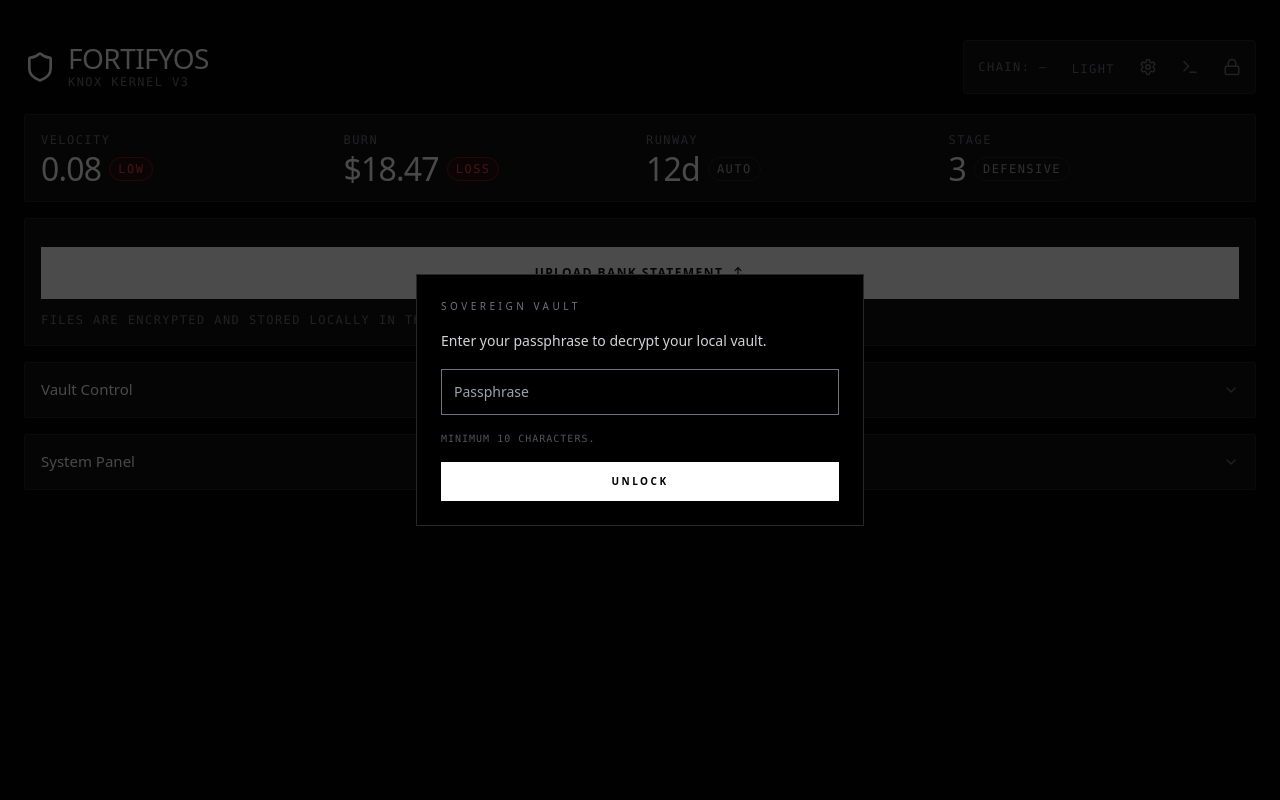
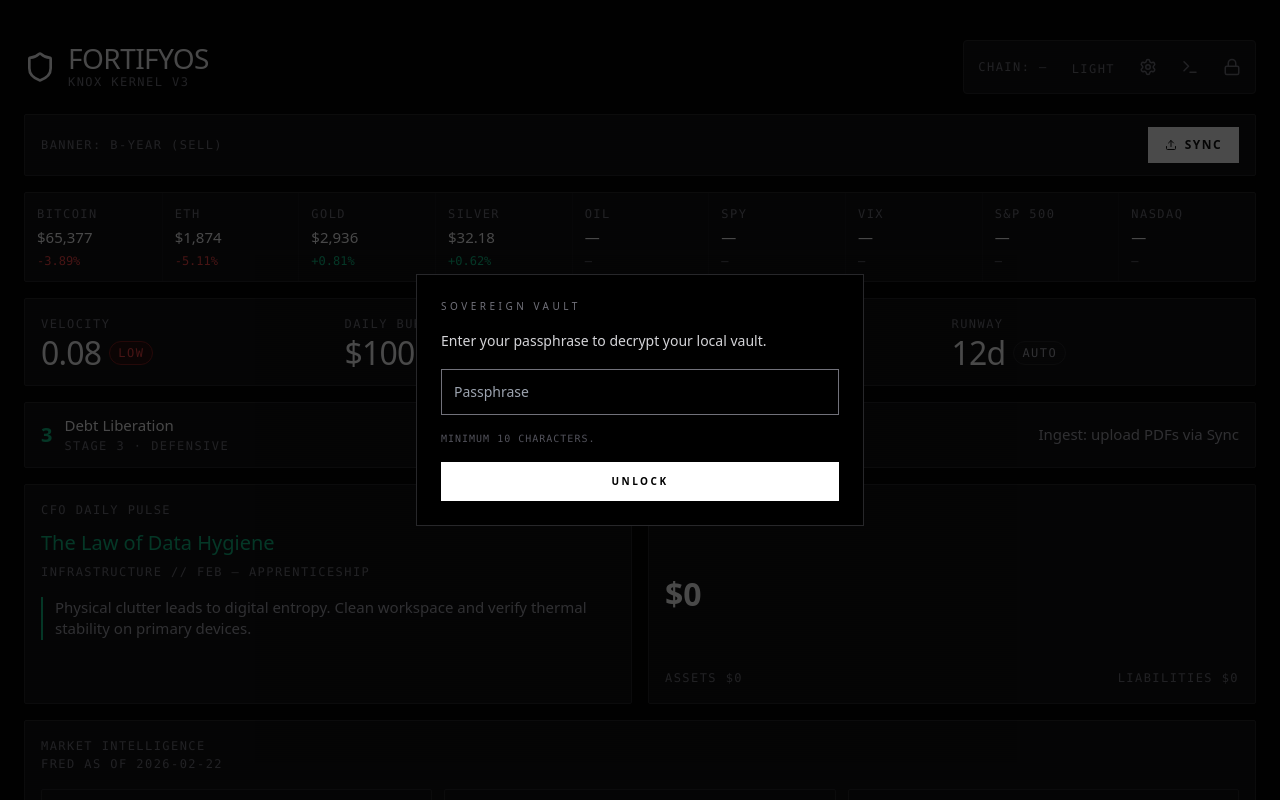
Before and after one commit to fortifyos/fortifyos, a React (Vite) app: page / in a window 1280 px wide. Both pictures are taken after a click on the button "ENTER FORTIFYOS". Shown: the top 800 px of the page. Built offline with nearby package versions, Linux system fonts and the light colour scheme.

Commit message:
Reintroduce v2 command-center shell while keeping v3 security flows

```diff
--- a/src/App.jsx
+++ b/src/App.jsx
@@ -426,16 +426,6 @@ function DashboardView({ isMobile, onBack, theme, onToggleTheme }) {
       </header>
 
       <div className="space-y-4">
-        <div className="app-panel rounded-sm p-4">
-          <div className="grid grid-cols-4 gap-3">
-            <StatusMetric label="Velocity" value={String(velocity.value)} badge={velocity.trend} tone="warn" />
-            <StatusMetric label="Burn" value="$18.47" badge="LOSS" tone="warn" />
-            <StatusMetric label="Runway" value={`${runway.days}d`} badge={runway.mode} tone="ok" />
-            <StatusMetric label="Stage" value={String(stage)} badge={posture} tone="ok" />
-          </div>
-        </div>
-
-        <div className="app-panel rounded-sm p-4 space-y-3">
         <input
           ref={ingestInputRef}
           type="file"
@@ -459,12 +449,58 @@ function DashboardView({ isMobile, onBack, theme, onToggleTheme }) {
             e.target.value = '';
           }}
         />
-          <button onClick={handlePrimaryAction} className="w-full btn-primary px-6 py-4 type-meta font-bold hover:opacity-90 transition-all flex items-center justify-center gap-2">
-            {isVaultEmpty ? 'Restore From Backup' : 'Upload Bank Statement'} <Upload size={14} />
+
+        <div className="app-panel rounded-sm px-4 py-3 flex items-center justify-between gap-3">
+          <span className="type-meta txt-meta font-mono">Banner: B-Year (Sell)</span>
+          <button onClick={handlePrimaryAction} className="btn-primary px-4 py-2 type-meta font-bold flex items-center gap-2">
+            <Upload size={12} /> Sync
           </button>
-          <p className="type-meta txt-meta font-mono">
-            Files are encrypted and stored locally in this browser.
-          </p>
+        </div>
+
+        <div className="app-panel rounded-sm p-0 overflow-hidden">
+          <div className="grid grid-cols-3 md:grid-cols-9 divide-x divide-zinc-900">
+            {[
+              { k: 'BITCOIN', v: '$65,377', c: '-3.89%', t: 'down' },
+              { k: 'ETH', v: '$1,874', c: '-5.11%', t: 'down' },
+              { k: 'GOLD', v: '$2,936', c: '+0.81%', t: 'up' },
+              { k: 'SILVER', v: '$32.18', c: '+0.62%', t: 'up' },
+              { k: 'OIL', v: '—', c: '—', t: 'flat' },
+              { k: 'SPY', v: '—', c: '—', t: 'flat' },
+              { k: 'VIX', v: '—', c: '—', t: 'flat' },
+              { k: 'S&P 500', v: '—', c: '—', t: 'flat' },
+              { k: 'NASDAQ', v: '—', c: '—', t: 'flat' }
+            ].map((x) => (
+              <div key={x.k} className="p-3">
+                <p className="type-meta txt-meta font-mono">{x.k}</p>
+                <p className="type-body mt-1">{x.v}</p>
+                <p className={`text-xs font-mono mt-1 ${x.t === 'up' ? 'text-emerald-500' : x.t === 'down' ? 'text-red-500' : 'txt-meta'}`}>{x.c}</p>
+              </div>
+            ))}
+          </div>
+        </div>
+
+        <div className="app-panel rounded-sm p-4">
+          <div className="grid grid-cols-2 md:grid-cols-4 gap-4">
+            <StatusMetric label="Velocity" value={String(velocity.value)} badge={velocity.trend} tone="warn" />
+            <StatusMetric label="Daily Burn" value="$100.00" badge="$3,000/mo" tone="warn" />
+            <StatusMetric label="Savings Rate" value="0%" badge="No Data" tone="ok" />
+            <StatusMetric label="Runway" value={`${runway.days}d`} badge={runway.mode} tone="ok" />
+          </div>
+        </div>
+
+        <div className="app-panel rounded-sm px-4 py-3 flex flex-col md:flex-row md:items-center md:justify-between gap-3">
+          <div className="flex items-center gap-3">
+            <span className="type-h2 font-bold text-emerald-500">{stage}</span>
+            <div>
+              <p className="type-body">Debt Liberation</p>
+              <p className="type-meta txt-meta font-mono">Stage {stage} · {posture}</p>
+            </div>
+          </div>
+          <div className="type-body txt-muted">
+            Ingest: upload PDFs via Sync
+          </div>
+        </div>
+
         {ingestStatus ? (
           <div className={`p-3 rounded-sm border ${ingestStatus.kind === 'error' ? 'border-red-900 bg-red-950/20' : ingestStatus.kind === 'success' ? 'border-emerald-800 bg-emerald-950/20' : 'app-panel'}`}>
             <div className="flex items-center gap-2">
@@ -475,95 +511,66 @@ function DashboardView({ isMobile, onBack, theme, onToggleTheme }) {
             <p className="type-meta txt-meta font-mono mt-2">{ingestStatus.next}</p>
           </div>
         ) : null}
+
+        <div className="grid grid-cols-1 md:grid-cols-2 gap-4">
+          <section className="app-panel rounded-sm p-4 min-h-[220px]">
+            <p className="type-meta txt-meta font-mono mb-3">CFO Daily Pulse</p>
+            <h2 className="type-h2 text-emerald-500">The Law of Data Hygiene</h2>
+            <p className="type-meta txt-meta font-mono mt-2">Infrastructure // Feb — Apprenticeship</p>
+            <p className="type-body txt-muted mt-4 border-l-2 border-emerald-500 pl-3">
+              Physical clutter leads to digital entropy. Clean workspace and verify thermal stability on primary devices.
+            </p>
+          </section>
+          <section className="app-panel rounded-sm p-4 min-h-[220px] flex flex-col justify-between">
+            <p className="type-meta txt-meta font-mono">Net Worth</p>
+            <p className="type-metric font-semibold">$0</p>
+            <div className="flex justify-between type-meta txt-meta font-mono">
+              <span>Assets $0</span>
+              <span>Liabilities $0</span>
+            </div>
+          </section>
         </div>
 
-        <details className="app-panel rounded-sm group">
-          <summary className="list-none cursor-pointer p-4 flex items-center justify-between">
-            <span className="type-body">Vault Control</span>
-            <ChevronDown size={16} className="txt-meta group-open:rotate-180 transition-transform" />
-          </summary>
-          <div className="px-4 pb-4 space-y-3">
+        <section className="app-panel rounded-sm p-4 space-y-4">
+          <div>
+            <p className="type-meta txt-meta font-mono">Market Intelligence</p>
+            <p className="type-meta txt-meta font-mono">FRED as of 2026-02-22</p>
+          </div>
+          <div className="grid grid-cols-1 md:grid-cols-3 gap-3">
+            <IntelMetric label="Fed Cycle" value="QE" sub="WALCL $6613.40T" tone="ok" />
+            <IntelMetric label="Net Liquidity" value="$5724.54T" sub="WALCL - TGA - RRP" tone="ok" />
+            <IntelMetric label="RRP" value="$0.00T" sub="Overnight reverse repo" tone="warn" />
+            <IntelMetric label="WALCL" value="$6613.40T" sub="Fed balance sheet" tone="ok" />
+            <IntelMetric label="TGA" value="$888.85T" sub="Treasury General Account" tone="warn" />
+            <IntelMetric label="As Of" value="2026-02-22" sub="FRED data timestamp" tone="ok" />
+          </div>
+          <div className="border border-emerald-900 bg-emerald-950/30 rounded-sm p-3">
+            <p className="type-meta font-mono text-emerald-500">Macro Narrative</p>
+            <p className="text-sm txt-muted mt-1">
+              Net liquidity is elevated. Balance sheet expansion supports risk assets; monitor reversal signals.
+            </p>
+          </div>
+        </section>
+
+        <div className="grid grid-cols-1 md:grid-cols-2 gap-4">
+          <section className="app-panel rounded-sm p-4">
+            <p className="type-meta txt-meta font-mono mb-2">Debt Destruction</p>
+            <p className="type-metric font-semibold">$0</p>
+          </section>
+          <section className="app-panel rounded-sm p-4">
+            <p className="type-meta txt-meta font-mono mb-2">Emergency Fund</p>
+            <p className="type-body txt-muted">Starter → 1 month → 3 months → 6 months</p>
+          </section>
+        </div>
+
+        <div className="flex justify-end">
           <button
-              onClick={handleExport}
-              className="w-full btn-secondary px-6 py-3 type-meta font-bold hover:opacity-80 transition-all flex items-center justify-center gap-2"
+            onClick={() => setSettingsOpen(true)}
+            className="btn-secondary px-5 py-2 type-meta font-bold flex items-center gap-2"
           >
-              Download Backup File <Download size={14} />
-            </button>
-            <label className="w-full btn-secondary px-6 py-3 type-meta font-bold hover:opacity-80 transition-all flex items-center justify-center gap-2 cursor-pointer">
-              Restore From Backup <FileUp size={14} />
-              <input
-                type="file"
-                accept=".json"
-                className="hidden"
-                disabled={importing}
-                onChange={(e) => {
-                  const f = e.target.files?.[0];
-                  if (f) handleImport(f);
-                  e.target.value = '';
-                }}
-              />
-            </label>
-            <label className="w-full btn-secondary px-6 py-3 type-meta font-bold hover:opacity-80 transition-all flex items-center justify-center gap-2 cursor-pointer">
-              Transfer to New Device <KeyRound size={14} />
-              <input
-                type="file"
-                accept=".json"
-                className="hidden"
-                disabled={importing}
-                onChange={(e) => {
-                  const f = e.target.files?.[0];
-                  if (f) handleAdoptStart(f);
-                  e.target.value = '';
-                }}
-              />
-            </label>
-          </div>
-        </details>
-
-        <details className="app-panel rounded-sm group">
-          <summary className="list-none cursor-pointer p-4 flex items-center justify-between">
-            <span className="type-body">System Panel</span>
-            <ChevronDown size={16} className="txt-meta group-open:rotate-180 transition-transform" />
-          </summary>
-          <div className="px-4 pb-4 space-y-3">
-            {observation?.state === 'OBSERVATION' ? (
-              <div className="border border-red-900 bg-red-950/30 p-3 rounded-sm space-y-2">
-                <p className="type-meta font-mono text-red-500">Observation Gate Active</p>
-                <p className="text-sm txt-muted">Inactive for {observation.days} days. Clear before high-risk actions.</p>
-                <div className="flex gap-2">
-                  {passkeyState?.enabled ? (
-                    <button
-                      onClick={async () => {
-                        setPasskeyMsg('');
-                        try { await verifyPasskey(); setPasskeyMsg('Passkey verified.'); }
-                        catch (e) { setPasskeyMsg(e?.message || 'Passkey verification failed'); }
-                      }}
-                      className="flex-1 border border-red-800 px-3 py-2 type-meta font-bold text-red-500 hover:bg-red-950/40"
-                    >
-                      Verify Passkey
-                    </button>
-                  ) : null}
-                  <button
-                    onClick={async () => {
-                      try { await acknowledgeObservation(); }
-                      catch (e) { setUnlockErr(e?.message || 'Unable to clear observation'); }
-                    }}
-                    className="flex-1 btn-primary px-3 py-2 type-meta font-bold hover:opacity-90"
-                  >
-                    Acknowledge
+            <ChevronDown size={14} /> Control Panel
           </button>
         </div>
-              </div>
-            ) : null}
-
-            <button
-              onClick={() => setSettingsOpen(true)}
-              className="w-full btn-secondary px-6 py-3 type-meta font-bold hover:opacity-80 transition-all"
-            >
-              Open Control Panel
-            </button>
-          </div>
-        </details>
       </div>
 
       <Modal open={settingsOpen} title="Control Panel">
@@ -765,3 +772,13 @@ function StatusMetric({ label, value, badge, tone }) {
     </div>
   );
 }
+
+function IntelMetric({ label, value, sub, tone }) {
+  return (
+    <div className="app-panel rounded-sm p-3">
+      <p className="type-meta txt-meta font-mono">{label}</p>
+      <p className={`type-h2 mt-2 ${tone === 'warn' ? 'text-amber-500' : 'text-emerald-500'}`}>{value}</p>
+      <p className="type-meta txt-meta font-mono mt-1">{sub}</p>
+    </div>
+  );
+}
```
Lines whose indentation alone changed are shown as unchanged.
